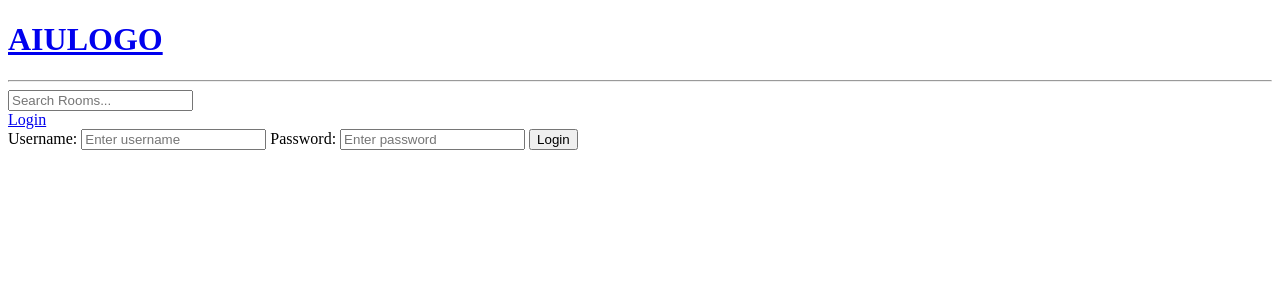
After one commit to LisanzaTabby/AIU-DEVTandems_IS2, a Django app: page /login/ in a window 1280 px wide. The commit adds this page. Shown: the top 300 px of the page. Run offline with Django 5.2, Linux system fonts and the light colour scheme.

Commit message:
user login-register

```diff
--- /dev/null
+++ b/AIUApp/templates/AIUApp/login_register.html
@@ -0,0 +1,19 @@
+{% extends 'main.html' %}
+
+{% block content %}
+<div>
+    <form methhod="post"action="">
+        {% csrf_token %}
+
+        <label>Username: </label>
+        <input type="text" name="username" placeholder="Enter username">
+
+        <label>Password: </label>
+        <input type="password" name="password" placeholder="Enter password">
+
+        <input type="submit" value="Login">
+
+    </form>
+</div>
+
+{% endblock %}
--- a/AIUApp/urls.py
+++ b/AIUApp/urls.py
@@ -2,6 +2,7 @@ from django.urls import path
 from .import views
 
 urlpatterns  = [
+    path('login/', views.loginPage, name='login'),
     path('', views.index, name='home'),
     path('room/<str:pk>/', views.rooms, name='room'),
     path('create-room/', views.create_room, name='create-room'),
--- a/AIUApp/views.py
+++ b/AIUApp/views.py
@@ -1,8 +1,25 @@
 from django.shortcuts import render, redirect
 from .models import Room, Topic
+from django.contrib.auth.models import User
+from django.contrib import messages
 from django.db.models import Q # allows us our query parameters in one basket so that we can have multiple query and search parameters such we can search using a topic, hostname or roomname
 from .forms import RoomForm
 # Create your views here.
+
+def loginPage(request):
+    if request.method == 'POST':
+        username = request.POST.get('username')
+        password = request.POST.get('password')
+
+        try:
+            user = User.objects.get(username=username)
+        except:
+            messages.error(request, 'User does not exist')
+
+
+
+    context={}
+    return render(request, 'AIUApp/login_register.html', context)
 
 def index(request):
     q = request.GET.get('q') if request.GET.get('q') != None else ''
--- a/templates/main.html
+++ b/templates/main.html
@@ -10,8 +10,12 @@
 </head>
 <body>
     {% include 'navbar.html' %}
+    {% if messages %}
+      {% for message in messages %}
+        <li>{{ message }}</li>
+      {% endfor %}
 
-
+    {% endif %}
     {% block content %}
 
 
--- a/templates/navbar.html
+++ b/templates/navbar.html
@@ -6,6 +6,7 @@
     <input type="text" name="q" placeholder="Search Rooms...">
 
 </form>
+<a href="{% url 'login' %}">Login</a>
 {% block content %}
 
 
```
